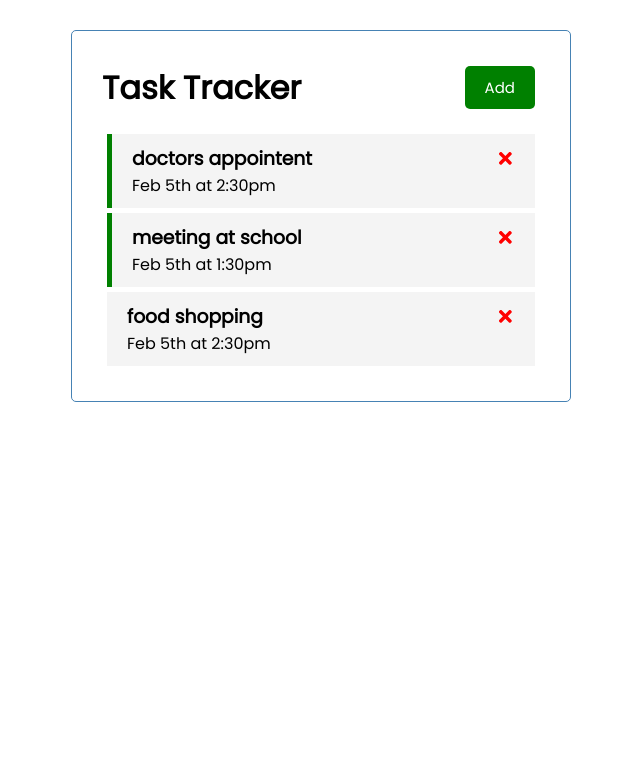
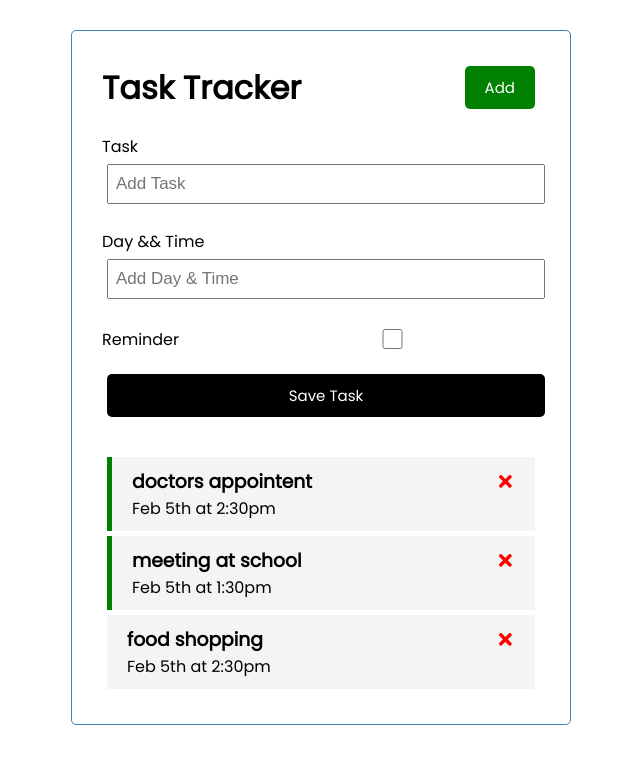
Before and after one commit to souhailhoichtia/react-task-tracker, a React (Create React App) app: page / in a window 1280 px wide. Shown: the top 764 px of the page, without its empty margins (319-959 px from the left). Built offline with nearby package versions, Linux system fonts and the light colour scheme.

Commit message:
adding the view of the form ADD-TASK

```diff
--- a/src/App.js
+++ b/src/App.js
@@ -1,6 +1,7 @@
 import Header from "./components/Header";
 import Tasks from "./components/Tasks";
 import { useState } from "react";
+import AddTask from "./components/AddTask";
 
 function App() {
   const [tasks, setTasks] = useState([
@@ -40,7 +41,8 @@
   };
   return (
     <div className="container">
-      <Header title="Task Tracker"></Header>
+      <Header title="Task Tracker" />
+      <AddTask />
       {tasks.length > 0 ? (
         <Tasks tasks={tasks} onDelete={deleteTask} onToggle={toggleReminder} />
       ) : (
--- /dev/null
+++ b/src/components/AddTask.js
@@ -0,0 +1,21 @@
+function AddTask() {
+  return (
+    <form className="add-form">
+      <div className="form-control">
+        <label>Task</label>
+        <input type="text" placeholder="Add Task" />
+      </div>
+      <div className="form-control">
+        <label>Day && Time</label>
+        <input type="text" placeholder="Add Day & Time" />
+      </div>
+      <div className="form-control form-control-check">
+        <label>Reminder</label>
+        <input type="checkbox" />
+      </div>
+      <input type="submit" value="Save Task" className="btn btn-block" />
+    </form>
+  );
+}
+
+export default AddTask;
```
